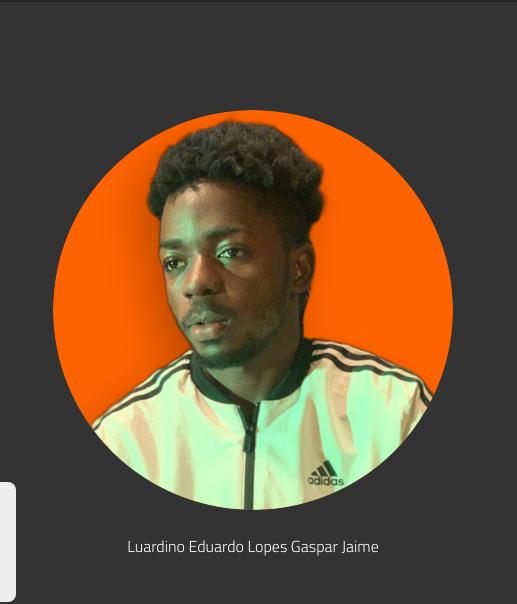
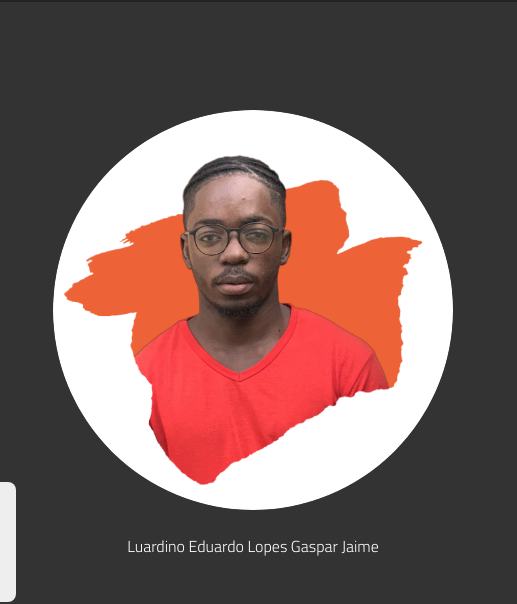
Before and after one commit to luardino/Portfolio, a plain HTML site: page index.html in a window 1280 px wide. Shown: the part 116-720 px from the top of the page, 763-1280 px from the left. Drawn offline with Linux system fonts and the light colour scheme.

Commit message:
Change of picture ( profile )

```diff
--- a/index.html
+++ b/index.html
@@ -56,7 +56,7 @@
                 </aside>
             </div>
             <figure>
-                <img src="./IMG/profile.png" alt="Imagem de Luardino Jaime" srcset="">
+                <img src="./IMG/profile-pic (3).png" alt="Imagem de Luardino Jaime" srcset="">
                 <figcaption>Luardino Eduardo Lopes Gaspar Jaime</figcaption>
             </figure>
     </main>
```
Also changed, not shown: IMG/profile-pic (3).png (added), IMG/profile.png (deleted).
